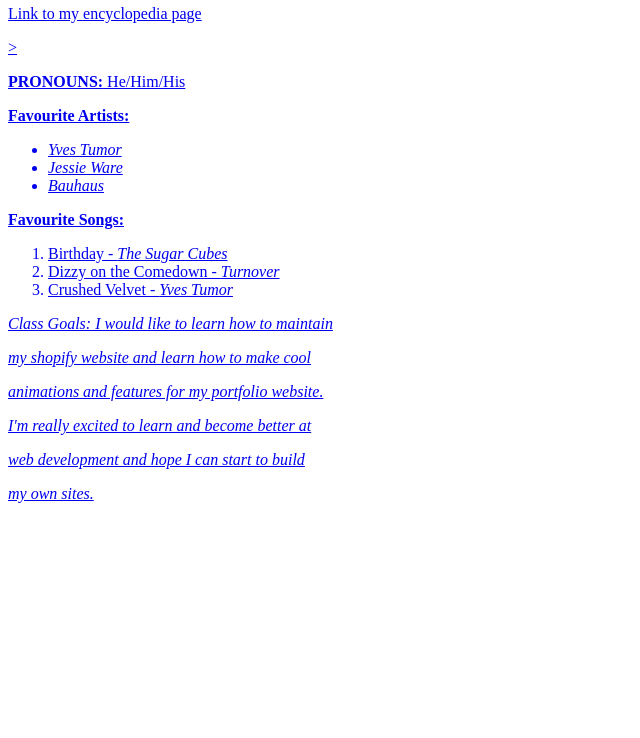
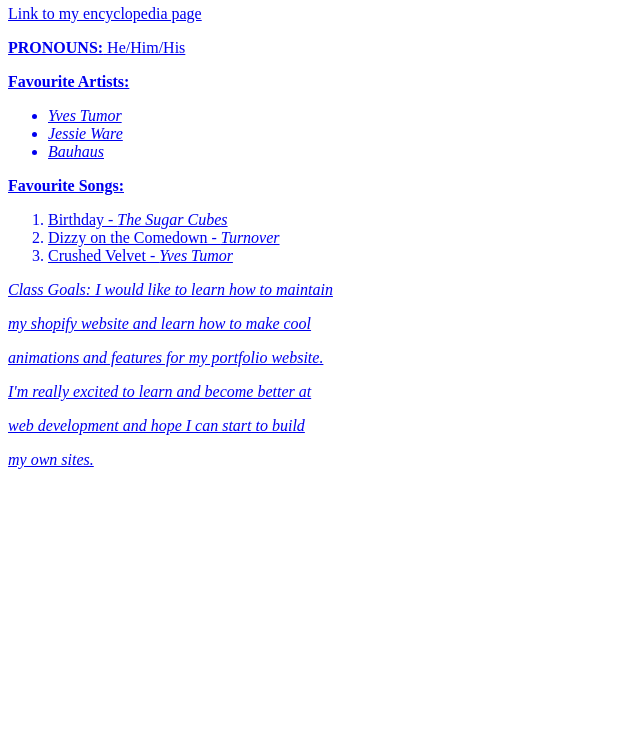
Before and after one commit to grantifiedd/web-repo, a plain HTML site: page index.html in a window 1280 px wide. Shown: the part 62-800 px from the top of the page, without its empty margins (0-640 px from the left). Drawn offline with Linux system fonts and the light colour scheme.

Commit message:
Update index.html

```diff
--- a/index.html
+++ b/index.html
@@ -8,7 +8,7 @@
 <section>
   <h1>Introduction to Grant Brumage-Heller</h1>
   <section id="link">
-  <a href="grantifiedd.github.io/web-repo/week2/index.html"<p> Link to my encyclopedia page </p>>
+  <a href="grantifiedd.github.io/web-repo/week2/index.html"><p> Link to my encyclopedia page </p>
   </section>
   <p><strong>PRONOUNS:</strong> He/Him/His</p>
   <p><strong>Favourite Artists:</strong>
```
